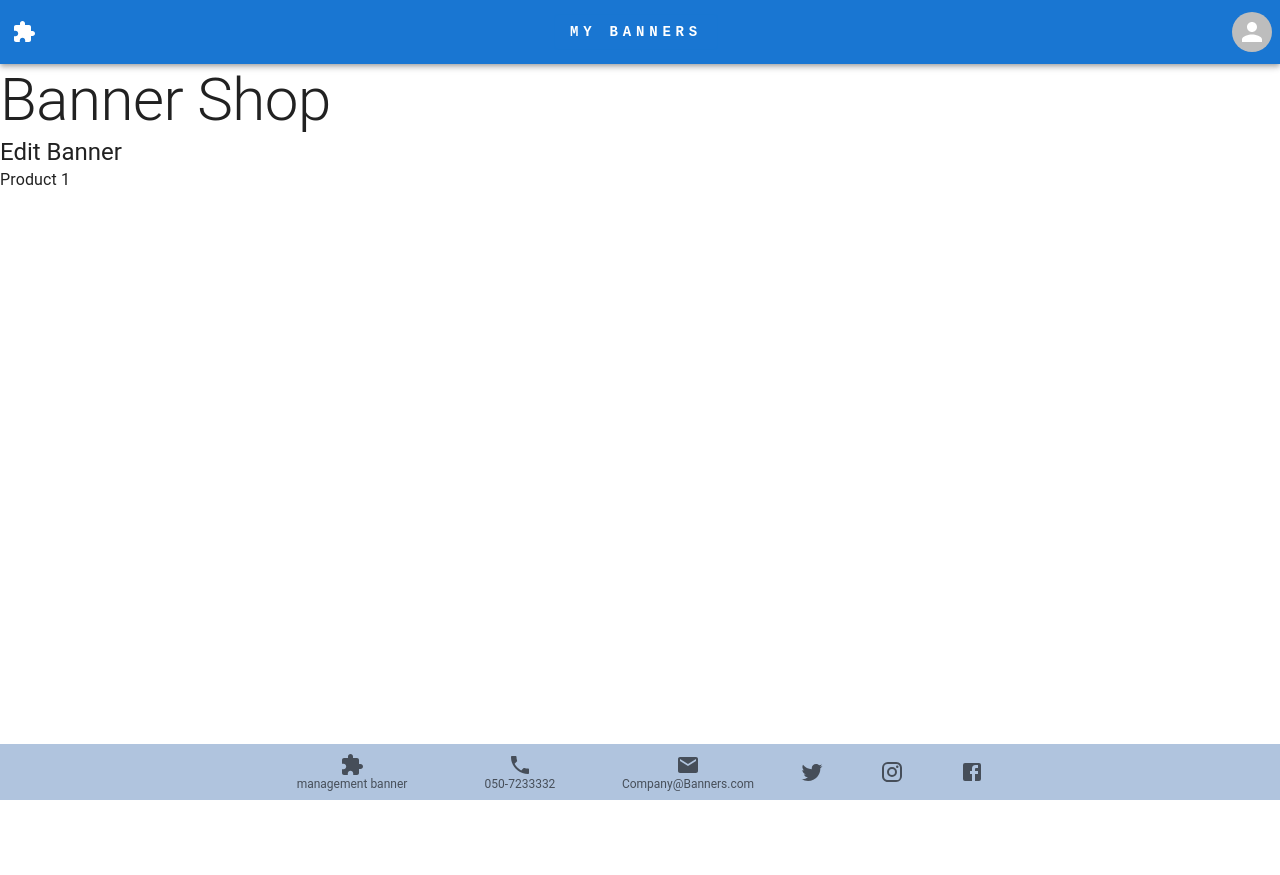
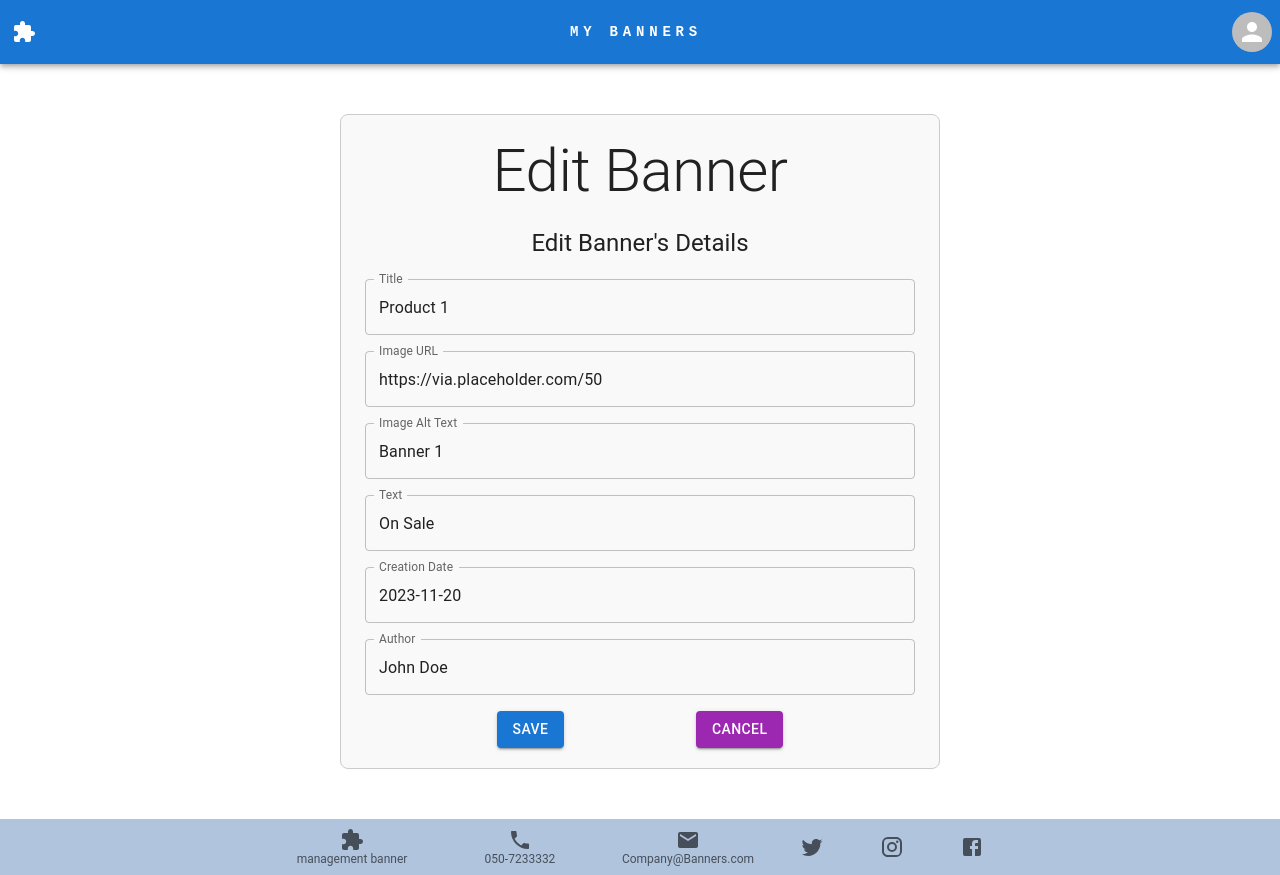
Before and after one commit to program-training/Class5-Banners-front, a React (Vite) app: page /edit/1 in a window 1280 px wide. Before the commit the page ends 800 px from the top, so only its background shows below. Built offline with nearby package versions, Linux system fonts and the light colour scheme.

Commit message:
edit banner page

```diff
--- a/src/features/banners/pages/EditBannerPage.tsx
+++ b/src/features/banners/pages/EditBannerPage.tsx
@@ -1,19 +1,106 @@
-import { Box, Typography } from "@mui/material";
+import { ChangeEvent, useState } from "react";
+import { Box, Typography, TextField, Button, Container } from "@mui/material";
 import { useParams } from "react-router";
 import { banners } from "../../utils/temporaryData";
+import { BannerInterface } from "../interface/BannerInterface";
 
 const EditBannerPage = () => {
-  const { bannerID } = useParams();
-  const banner = banners.find((banner) => banner._id == bannerID);
-  console.log(banner);
+    const { bannerID } = useParams<{ bannerID: string }>();
+    const [banner, setBanner] = useState<BannerInterface | undefined>(
+        banners.find((banner) => banner._id === bannerID)
+    );
 
-  return (
-    <Box>
-      <Typography variant="h2"> Banner Shop </Typography>
-      <Typography variant="h5"> Edit Banner </Typography>
-      {banner?.title}
-    </Box>
-  );
+    const handleSubmit = (event: React.FormEvent<HTMLFormElement>) => {
+        event.preventDefault();
+    };
+
+    const handleChange = (
+        event: ChangeEvent<HTMLInputElement | HTMLTextAreaElement>
+    ) => {
+        const { name, value } = event.target;
+        setBanner((prevBanner) => ({
+            ...prevBanner!,
+            [name]: value,
+        }));
+    };
+
+    return (
+        <Container
+            maxWidth="sm"
+            sx={{
+                display: "flex",
+                flexDirection: "column",
+                alignItems: "center",
+                gap: "20px",
+                padding: "20px",
+                border: "1px solid #ccc",
+                borderRadius: "8px",
+                backgroundColor: "#f9f9f9",
+                marginY: "50px",
+            }}
+        >
+            <Typography variant="h2">Edit Banner</Typography>
+            <Typography variant="h5">Edit Banner's Details</Typography>
+            <form onSubmit={handleSubmit}>
+                <TextField
+                    label="Title"
+                    name="title"
+                    value={banner?.title || ""}
+                    onChange={handleChange}
+                    fullWidth
+                    sx={{ mb: 2 }}
+                />
+                <TextField
+                    label="Image URL"
+                    name="image.url"
+                    value={banner?.image.url || ""}
+                    onChange={handleChange}
+                    fullWidth
+                    sx={{ mb: 2 }}
+                />
+                <TextField
+                    label="Image Alt Text"
+                    name="image.alt"
+                    value={banner?.image.alt || ""}
+                    onChange={handleChange}
+                    fullWidth
+                    sx={{ mb: 2 }}
+                />
+                <TextField
+                    label="Text"
+                    name="text"
+                    value={banner?.text || ""}
+                    onChange={handleChange}
+                    fullWidth
+                    sx={{ mb: 2 }}
+                />
+                <TextField
+                    label="Creation Date"
+                    name="createdAt"
+                    value={banner?.createdAt || ""}
+                    onChange={handleChange}
+                    fullWidth
+                    sx={{ mb: 2 }}
+                />
+                <TextField
+                    label="Author"
+                    name="author"
+                    value={banner?.author || ""}
+                    onChange={handleChange}
+                    fullWidth
+                />
+                {/* Additional fields as per the interface */}
+                <Box display="flex" justifyContent="space-evenly" marginTop={2}>
+                    <Button type="submit" variant="contained" color="primary">
+                        Save
+                    </Button>
+                    <Button variant="contained" color="secondary">
+                        Cancel
+                    </Button>
+                </Box>
+            </form>
+        </Container>
+    );
 };
 
 export default EditBannerPage;
```
